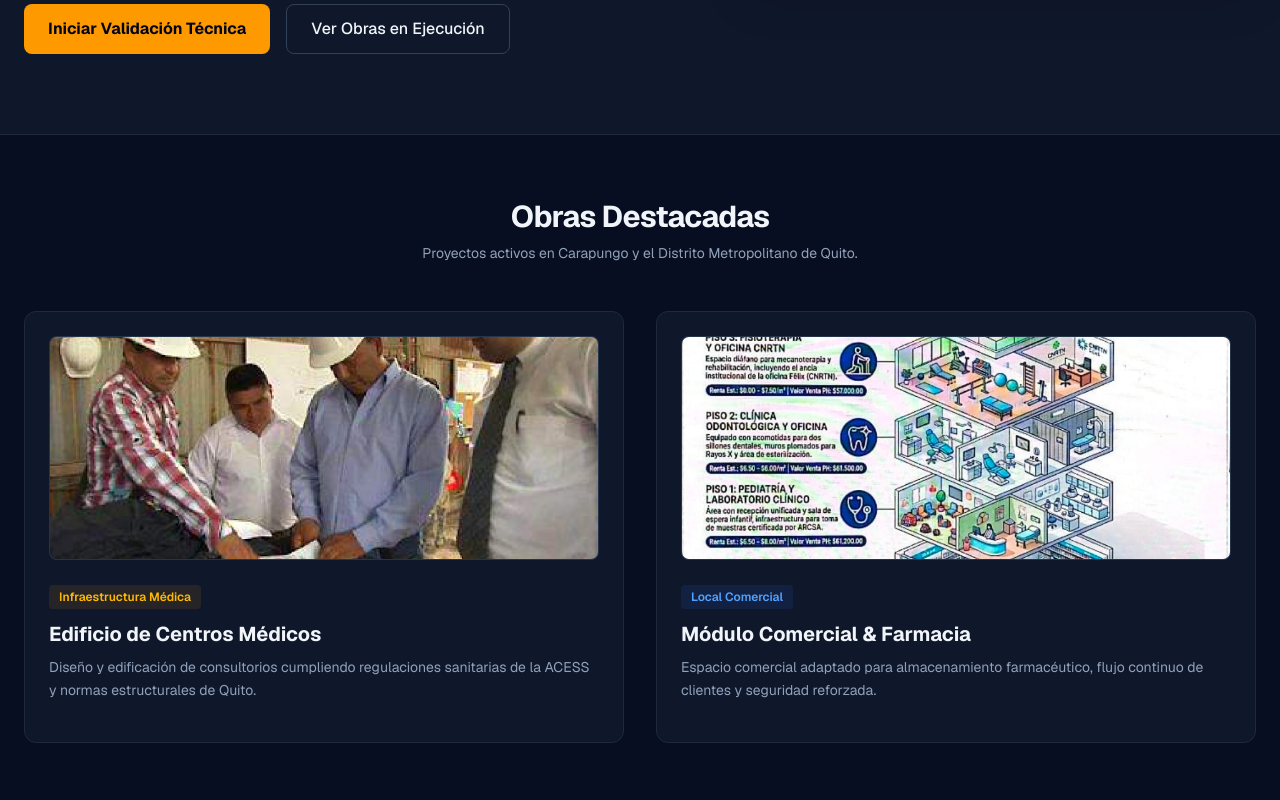
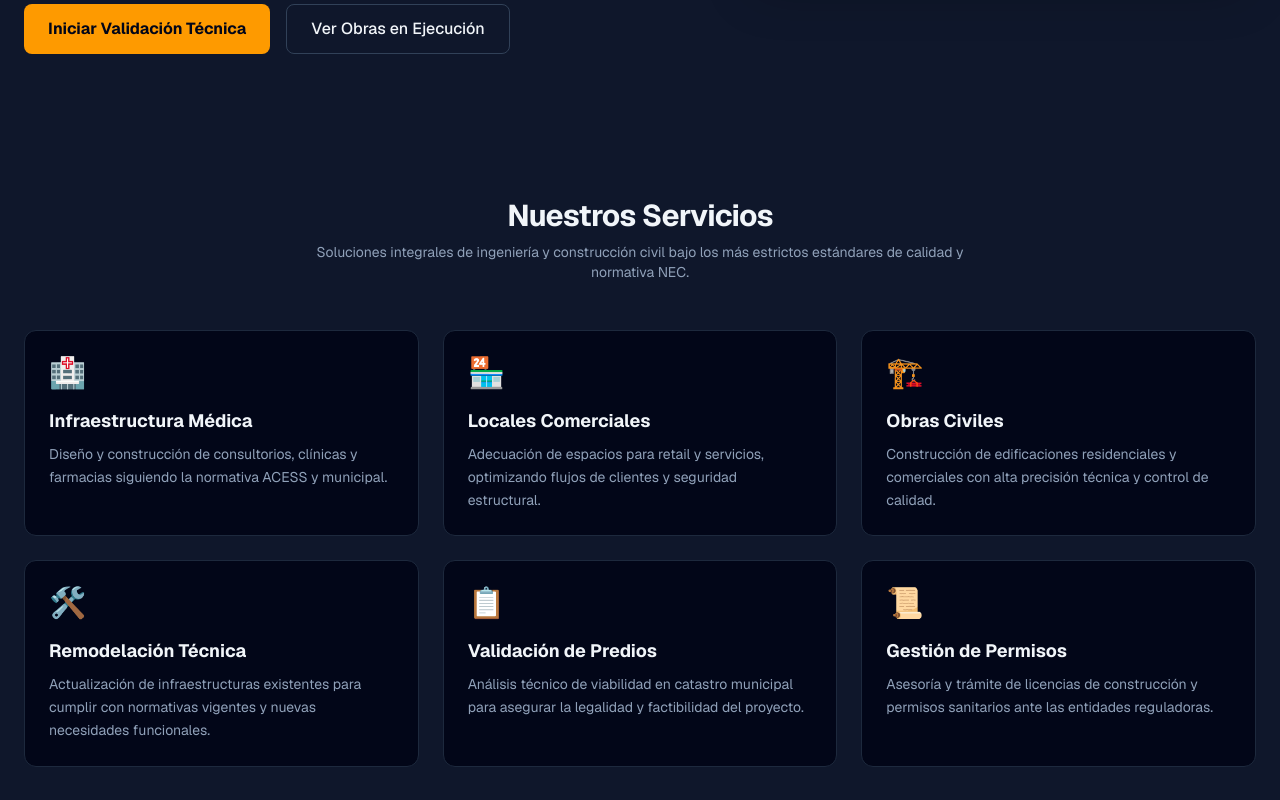
Before and after one commit to marcelortz/fenix-construcciones, a Next.js app: page / in a window 1280 px wide. Shown: the part 540-1340 px from the top of the page. Built offline with nearby package versions, Linux system fonts and the light colour scheme.

Commit message:
feat: add services section to home page

```diff
--- a/app/page.tsx
+++ b/app/page.tsx
@@ -79,6 +79,7 @@ export default function Home() {
           <span className="text-xs uppercase tracking-widest text-slate-400 font-semibold">Construcciones</span>
         </div>
         <div className="hidden md:flex space-x-6 text-sm font-medium">
+          <a href="#servicios" className="hover:text-amber-400 transition">Servicios</a>
           <a href="#proyectos" className="hover:text-amber-400 transition">Proyectos</a>
           <a href="#seguridad" className="hover:text-amber-400 transition">Control Técnico</a>
           <a href="#contacto" className="hover:text-amber-400 transition">Contacto</a>
@@ -136,6 +137,57 @@ export default function Home() {
           </div>
         </div>
       </header>
+
+      {/* Servicios */}
+      <section id="servicios" className="px-6 py-16 bg-slate-900">
+        <div className="max-w-7xl mx-auto">
+          <div className="text-center max-w-2xl mx-auto mb-12">
+            <h2 className="text-3xl font-bold tracking-tight">Nuestros Servicios</h2>
+            <p className="text-slate-400 text-sm mt-2">Soluciones integrales de ingeniería y construcción civil bajo los más estrictos estándares de calidad y normativa NEC.</p>
+          </div>
+
+          <div className="grid md:grid-cols-3 gap-6">
+            {[
+              {
+                title: 'Infraestructura Médica',
+                desc: 'Diseño y construcción de consultorios, clínicas y farmacias siguiendo la normativa ACESS y municipal.',
+                icon: '🏥'
+              },
+              {
+                title: 'Locales Comerciales',
+                desc: 'Adecuación de espacios para retail y servicios, optimizando flujos de clientes y seguridad estructural.',
+                icon: '🏪'
+              },
+              {
+                title: 'Obras Civiles',
+                desc: 'Construcción de edificaciones residenciales y comerciales con alta precisión técnica y control de calidad.',
+                icon: '🏗️'
+              },
+              {
+                title: 'Remodelación Técnica',
+                desc: 'Actualización de infraestructuras existentes para cumplir con normativas vigentes y nuevas necesidades funcionales.',
+                icon: '🛠️'
+              },
+              {
+                title: 'Validación de Predios',
+                desc: 'Análisis técnico de viabilidad en catastro municipal para asegurar la legalidad y factibilidad del proyecto.',
+                icon: '📋'
+              },
+              {
+                title: 'Gestión de Permisos',
+                desc: 'Asesoría y trámite de licencias de construcción y permisos sanitarios ante las entidades reguladoras.',
+                icon: '📜'
+              },
+            ].map((service, i) => (
+              <div key={i} className="bg-slate-950 border border-slate-800 p-6 rounded-xl hover:border-amber-500/50 transition group">
+                <div className="text-3xl mb-4">{service.icon}</div>
+                <h3 className="text-lg font-bold mb-2 group-hover:text-amber-400 transition">{service.title}</h3>
+                <p className="text-slate-400 text-sm leading-relaxed">{service.desc}</p>
+              </div>
+            ))}
+          </div>
+        </div>
+      </section>
 
       {/* Proyectos */}
       <section id="proyectos" className="px-6 py-16 bg-slate-950/50 border-t border-slate-800">
```
